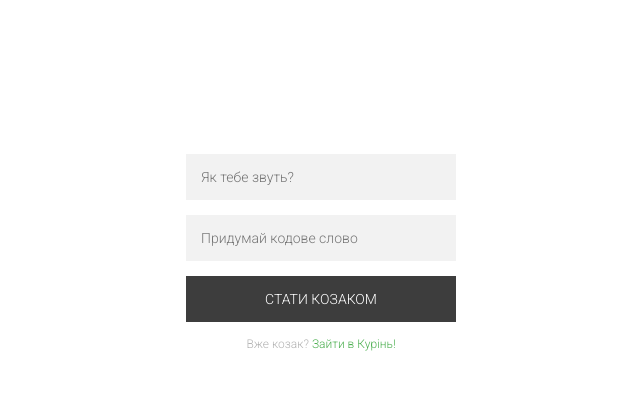
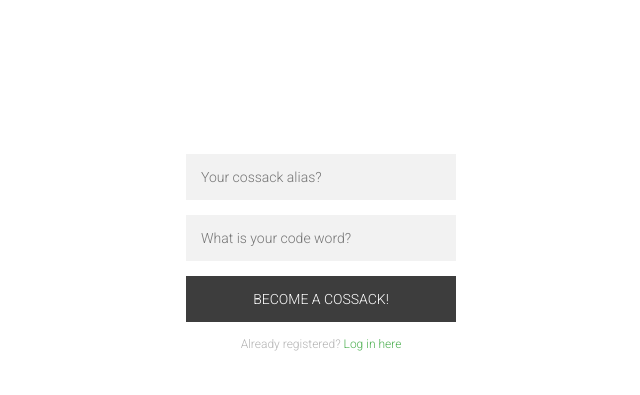
Before and after one commit to vladhutsal/MyHut_forum, a Django app: page /login/signup/ in a window 1280 px wide. Shown: the top 395 px of the page, without its empty margins (319-959 px from the left). Run offline with Django 3.2, Linux system fonts and the light colour scheme.

Commit message:
login page changes

```diff
--- a/login/forms.py
+++ b/login/forms.py
@@ -7,9 +7,9 @@ from django.core.exceptions import ObjectDoesNotExist
 
 class UserLoginForm(forms.Form):
     username = forms.CharField(max_length=150, required=True,
-        widget=forms.TextInput(attrs={'placeholder': 'Курінне ймення, козаче?'}))
+        widget=forms.TextInput(attrs={'placeholder': 'What is your alias in our Hut, cossack?'}))
     password = forms.CharField(required=True,
-        widget=forms.PasswordInput(attrs={'placeholder': 'Твоє кодове слово?'}))
+        widget=forms.PasswordInput(attrs={'placeholder': 'Code word?'}))
 
     def clean(self):
         username = self.cleaned_data.get('username').lower()
@@ -18,17 +18,17 @@ class UserLoginForm(forms.Form):
             try:
                 user = User.objects.get(username=username)
                 if not user.check_password(password):
-                    raise forms.ValidationError('Кодове слово не вірне!')
+                    raise forms.ValidationError('Your code word is wrong!')
             except ObjectDoesNotExist:
-                raise forms.ValidationError('Нема такого козака!')
+                raise forms.ValidationError('There are no cossack like you in our Hut!')
         return super(UserLoginForm, self).clean()
 
 
 class UserRegForm(forms.ModelForm):
     username = forms.CharField(max_length=150, required=True,
-            widget=forms.TextInput(attrs={'placeholder': 'Як тебе звуть?'}))
+            widget=forms.TextInput(attrs={'placeholder': 'Your cossack alias?'}))
     password = forms.CharField(required=True,
-            widget=forms.PasswordInput(attrs={'placeholder': 'Придумай кодове слово'}))
+            widget=forms.PasswordInput(attrs={'placeholder': 'What is your code word?'}))
 
     class Meta:
         model = User
@@ -37,10 +37,10 @@ class UserRegForm(forms.ModelForm):
             'password'
         ]
 
-    def clean(self):
+    def clean_username(self):
         username = self.cleaned_data.get('username').lower()
-        username_queryset = User.objects.filter(username=username)
+        existed_usernames = User.objects.filter(username=username)
 
-        if username_queryset.count():
-            raise forms.ValidationError('Такий козак вже є в Курені!')
+        if existed_usernames.count():
+            raise forms.ValidationError('That cossack is already in our Hut!')
         return username
--- a/login/templates/login/login.html
+++ b/login/templates/login/login.html
@@ -7,8 +7,8 @@
       {% csrf_token %}
       {{ form.username }}
       {{ form.password }}
-      <button type='submit'>зайти в курінь</button>
-      <p class="message"><a href="{% url 'login:user_signup' %}">Стати козаком</a></p>
+      <button type='submit'>Enter Hut</button>
+      <p class="message"><a href="{% url 'login:user_signup' %}">Or Become a Cossack here!</a></p>
     </form>
     {% if form.non_field_errors %}
       {% for error in form.non_field_errors %}
--- a/login/templates/login/signup.html
+++ b/login/templates/login/signup.html
@@ -1,4 +1,7 @@
 {% extends 'login/login_layout.html' %}
+{% load static %}
+    <link rel="stylesheet" type="text/css" href="{% static 'login/signup.css' %}"/>
+
 {% block content %}
 
 <div class="login-page">
@@ -7,14 +10,13 @@
       {% csrf_token %}
       {{ form.username }}
       {{ form.password }}
-      <button type='submit'>стати козаком</button>
-      <p class="message">Вже козак? <a href="{% url 'login:user_login' %}"> Зайти в Курінь!</a></p>
+      <button type='submit'>Become a Cossack!</button>
+      <p class="message">Already registered? <a href="{% url 'login:user_login' %}"> Log in here</a></p>
+      {% if form.errors %}
+          <p id="msg">{{ form.errors.username }}</p>
+      {% endif %}
     </form>
-    {% if form.non_field_errors %}
-      {% for error in form.non_field_errors %}
-        <p class="msg">{{ error }}</p>
-      {% endfor %}
-    {% endif %}
+
   </div>
 </div>
 
--- a/login/views.py
+++ b/login/views.py
@@ -27,6 +27,10 @@ def user_signup(request):
         new_user = authenticate(username=name, password=passw)
         login(request, new_user)
         return redirect('homepage:home')
+
+    error = form.errors
+    a = error.get('username')
+    print(a)
     return render(request, 'login/signup.html', {'form': form})
 
 
```
